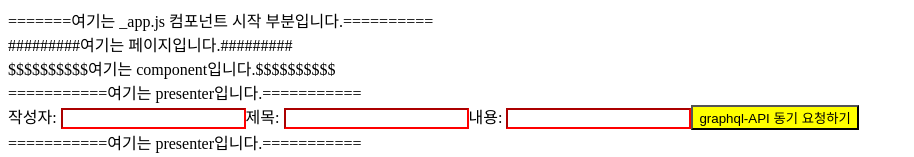
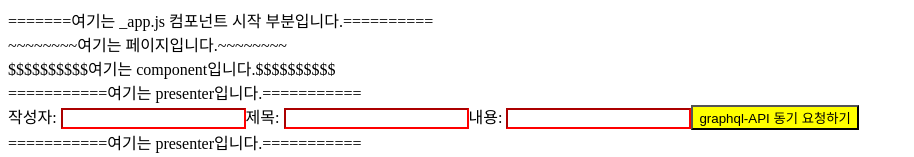
Before and after one commit to kim-jingyu/frontend, a Next.js app: page /section7/07-01-set-state in a window 1280 px wide. Shown: the top 157 px of the page, without its empty margins (0-914 px from the left). Built offline with nearby package versions, Linux system fonts and the light colour scheme.

Commit message:
chore(class): 주석 추가

```diff
--- a/pages/section7/07-01-set-state/index.js
+++ b/pages/section7/07-01-set-state/index.js
@@ -4,7 +4,7 @@ export default function GraphqlMutationPage() {
     // 한 줄일때는 괄호 필요 없음
     return(
         <div>
-            <div>#########여기는 페이지입니다.#########</div>
+            <div>~~~~~~~~여기는 페이지입니다.~~~~~~~~</div>
             <BoardWrite />
             <div>#########여기는 페이지입니다.#########</div>
         </div>
```
